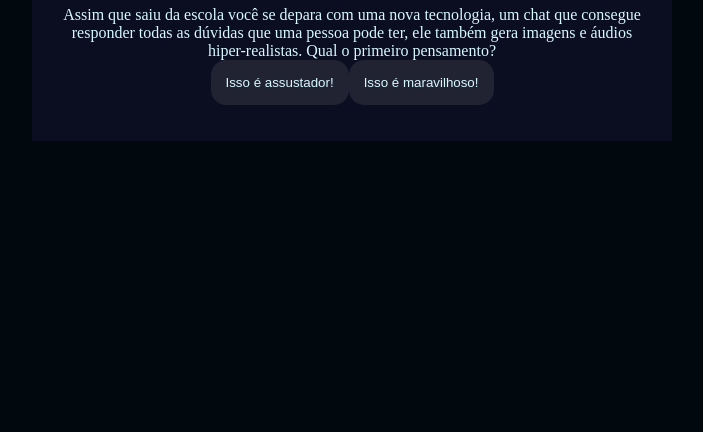
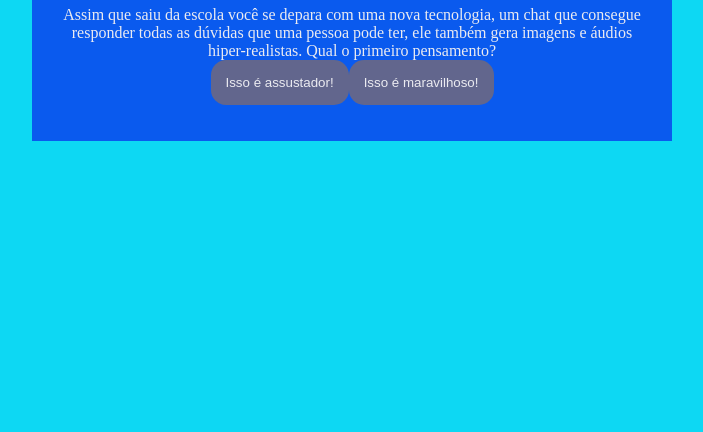
Before and after one commit to di3gu/Inteligencia-Artificial, a plain HTML site: page index.html in a window 1280 px wide. Shown: the part 384-816 px from the top of the page, without its empty margins (288-991 px from the left). Drawn offline with Linux system fonts and the light colour scheme.

Commit message:
Update style.css

```diff
--- a/style.css
+++ b/style.css
@@ -1,9 +1,9 @@
 :root{
-    --cor-fundo: #01080E ;
-    --cor-principal: #0B0D20 ;
-    --cor-secundaria: #212333;
+    --cor-fundo: #0dd8f3 ;
+    --cor-principal: #0a5aee ;
+    --cor-secundaria: #62668d;
     --cor-destaque: #2BDEFD;
-    --cor-texto: #D7F9FF;
+    --cor-texto: #ebebf1;
 
 }
 
```
